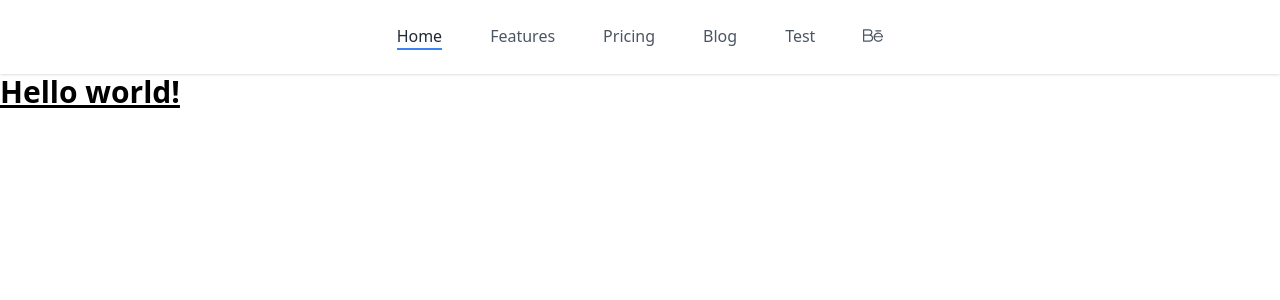
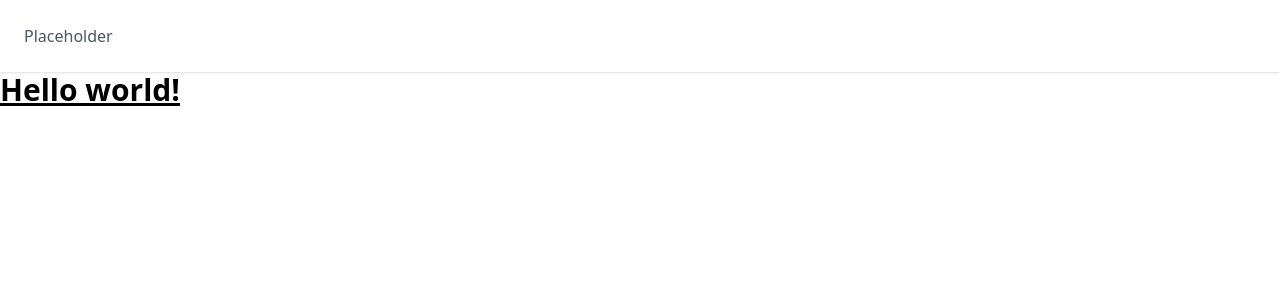
Before and after one commit to 3Bridges-Development/americare, a React (Create React App) app: page / in a window 1280 px wide. Shown: the top 300 px of the page. Built offline with nearby package versions, Linux system fonts and the light colour scheme.

Commit message:
comment out nav

```diff
--- a/src/components/navigation.jsx
+++ b/src/components/navigation.jsx
@@ -3,22 +3,18 @@ import React from "react";
 function Navigation() {
     return (
         <nav className="bg-white shadow dark:bg-gray-800">
-            <div className="container flex items-center justify-center p-6 mx-auto text-gray-600 capitalize dark:text-gray-300">
-                <a href="#" className="text-gray-800 transition-colors duration-300 transform dark:text-gray-200 border-b-2 border-blue-500 mx-1.5 sm:mx-6">home</a>
+            <div className="container flex items-center justify-between p-6 mx-auto text-gray-600 capitalize dark:text-gray-300">
+                <h2>Placeholder</h2>
+                {/* <a href="#" className="text-3xl font-bold border-b-2 border-transparent hover:text-gray-800 transition-colors duration-300 transform dark:hover:text-gray-200 hover:border-blue-500 mx-1.5 sm:mx-6">Americare</a> |
+                <a href="#" className="border-b-2 border-transparent hover:text-red-800 transition-colors duration-300 transform dark:hover:text-gray-200 hover:border-blue-500 mx-1.5 sm:mx-6">Mission</a> |
 
-                <a href="#" className="border-b-2 border-transparent hover:text-gray-800 transition-colors duration-300 transform dark:hover:text-gray-200 hover:border-blue-500 mx-1.5 sm:mx-6">features</a>
+                <a href="#" className="border-b-2 border-transparent hover:text-gray-800 transition-colors duration-300 transform dark:hover:text-gray-200 hover:border-blue-500 mx-1.5 sm:mx-6">Services</a> |
 
-                <a href="#" className="border-b-2 border-transparent hover:text-gray-800 transition-colors duration-300 transform dark:hover:text-gray-200 hover:border-blue-500 mx-1.5 sm:mx-6">pricing</a>
+                <a href="#" className="border-b-2 border-transparent hover:text-gray-800 transition-colors duration-300 transform dark:hover:text-gray-200 hover:border-blue-500 mx-1.5 sm:mx-6">FAQs</a> |
 
-                <a href="#" className="border-b-2 border-transparent hover:text-gray-800 transition-colors duration-300 transform dark:hover:text-gray-200 hover:border-blue-500 mx-1.5 sm:mx-6">blog</a>
+                <a href="#" className="border-b-2 border-transparent hover:text-gray-800 transition-colors duration-300 transform dark:hover:text-gray-200 hover:border-blue-500 mx-1.5 sm:mx-6">About Us</a> |
 
-                <a href="#" className="border-b-2 border-transparent hover:text-gray-800 transition-colors duration-300 transform dark:hover:text-gray-200 hover:border-blue-500 mx-1.5 sm:mx-6">
-                    test
-                </a>
-
-                <a href="#" className="border-b-2 border-transparent hover:text-gray-800 transition-colors duration-300 transform dark:hover:text-gray-200 hover:border-blue-500 mx-1.5 sm:mx-6">
-                    <svg className="w-5 h-5 fill-current" viewBox="0 0 24 24" xmlns="http://www.w3.org/2000/svg"><path d="m.75 19h7.092c4.552 0 6.131-6.037 2.107-8.203 2.701-2.354 1.029-6.797-2.595-6.797h-6.604c-.414 0-.75.336-.75.75v13.5c0 .414.336.75.75.75zm.75-13.5h5.854c3.211 0 3.215 4.768 0 4.768h-5.854zm0 6.268h6.342c3.861 0 3.861 5.732 0 5.732h-6.342z"/><path d="m18.374 7.857c-3.259 0-5.755 2.888-5.635 5.159-.247 3.28 2.397 5.984 5.635 5.984 2.012 0 3.888-1.065 4.895-2.781.503-.857-.791-1.613-1.293-.76-.739 1.259-2.12 2.041-3.602 2.041-2.187 0-3.965-1.668-4.125-3.771 1.443.017 4.136-.188 8.987-.033.016 0 .027-.008.042-.008 2-.09-.189-5.831-4.904-5.831zm-3.928 4.298c1.286-3.789 6.718-3.676 7.89.064-4.064.097-6.496-.066-7.89-.064z"/><path d="m21.308 6.464c.993 0 .992-1.5 0-1.5h-5.87c-.993 0-.992 1.5 0 1.5z"/></svg>
-                </a>
+                <a href="#" className="border-b-2 border-transparent hover:text-gray-800 transition-colors duration-300 transform dark:hover:text-gray-200 hover:border-blue-500 mx-1.5 sm:mx-6">Contact</a> */}
             </div>
         </nav>
     )
```
